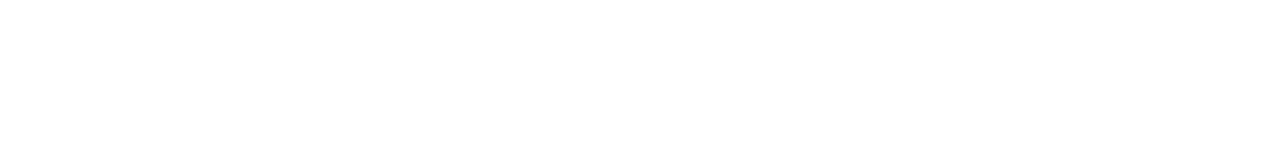
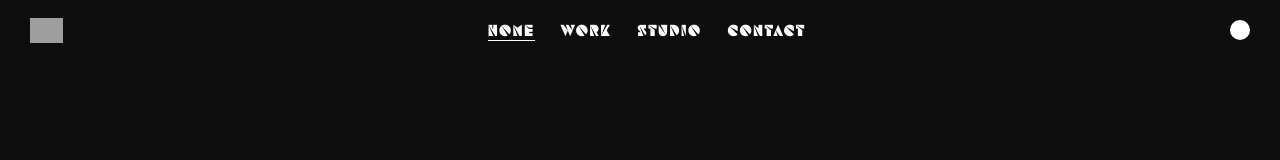
Before and after one commit to rehansk09/duo-studio, a plain HTML site: page index.html in a window 1280 px wide. Drawn offline with Linux system fonts and the light colour scheme; grey boxes are pictures that could not be loaded.

Commit message:
Add navigation bar and font styling to index and style files

```diff
--- a/index.html
+++ b/index.html
@@ -9,9 +9,24 @@
 </head>
 
 <body>
-
+    <div id="main">
+        <div class="page1">
+            <div class="navbar">
+                <img src="https://d33wubrfki0l68.cloudfront.net/439bf938233c24af021ffe6d206cd42f546e1143/ff4ed/assets/logo.svg"
+                    alt="main-logo">
+                <div id="nav-part1">
+                    <h4>Home</h4>
+                    <h4>Work</h4>
+                    <h4>Studio</h4>
+                    <h4>Contact</h4>
+                </div>
+                <div id="nav-part2">
+                    <div class="circle"></div>
+                </div>
+            </div>
+        </div>
+    </div>
 
     <script src="script.js"></script>
-</body>
 
 </html>
--- a/style.css
+++ b/style.css
@@ -1,7 +1,15 @@
+@font-face {
+  font-family: "Astroz";
+  src: url("Astroz Trial.ttf") format("truetype");
+  font-weight: normal;
+  font-style: normal;
+}
+
 * {
   margin: 0;
   padding: 0;
   box-sizing: border-box;
+  color: white;
 }
 
 html,
@@ -9,3 +17,52 @@ body {
   width: 100%;
   height: 100%;
 }
+
+#main {
+  background-color: #0e0e0e;
+}
+
+.page1 {
+  height: 100vh;
+  width: 100%;
+}
+
+.navbar {
+  height: 60px;
+  width: 100%;
+  display: flex;
+  align-items: center;
+  justify-content: space-between;
+  padding: 0px 30px;
+}
+
+.navbar img {
+  height: 25px;
+}
+
+#nav-part1 {
+  display: flex;
+  align-items: center;
+  justify-content: center;
+  gap: 26px;
+}
+
+#nav-part2 .circle {
+  height: 20px;
+  width: 20px;
+  border-radius: 50%;
+  background-color: #fff;
+}
+
+#nav-part1 h4 {
+  font-family: "Astroz", sans-serif;
+  letter-spacing: 1.3px;
+  font-size: 1rem;
+  font-weight: 300;
+  text-transform: uppercase;
+  cursor: pointer;
+}
+
+#nav-part1 h4:nth-child(1) {
+  border-bottom: 1.5px solid #fff;
+}
```
Also changed, not shown: Astroz Trial.ttf (added).
